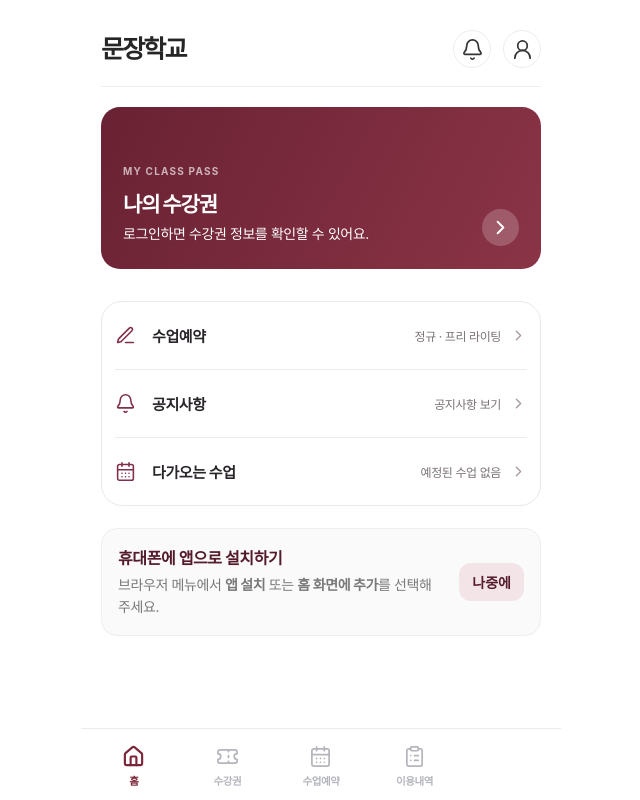
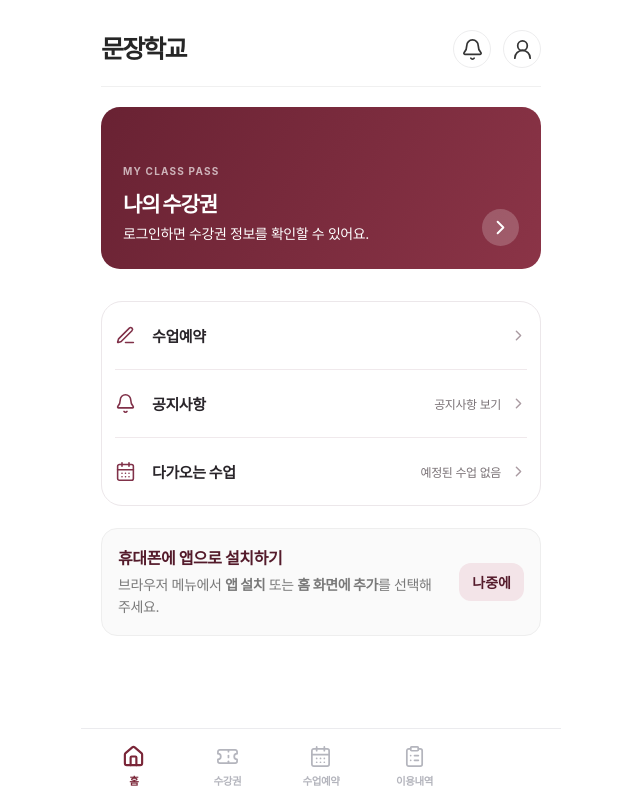
Before and after one commit to dlduswn001/reservation, a Next.js app: page / in a window 1280 px wide. Shown: the whole page, without its empty margins (319-959 px from the left). Built offline with nearby package versions, Linux system fonts and the light colour scheme; no server answers.

Commit message:
style(home): remove reservation quick-link detail while preserving layout

```diff
--- a/app/page.tsx
+++ b/app/page.tsx
@@ -160,7 +160,7 @@ export default function Home() {
         <Link href="/regular" style={quickRowStyle} aria-label="수업예약 열기">
           <PenLine size={21} strokeWidth={1.8} color="#803149"/>
           <strong style={{fontSize:15,whiteSpace:"nowrap"}}>수업예약</strong>
-          <span style={quickDetailStyle}>정규 · 프리 라이팅</span>
+          <span aria-hidden="true" />
           <ChevronRight size={17} color="#aa9ba2"/>
         </Link>
         <div style={{height:1,background:"#f0e9ec",margin:"0 13px"}}/>
```
